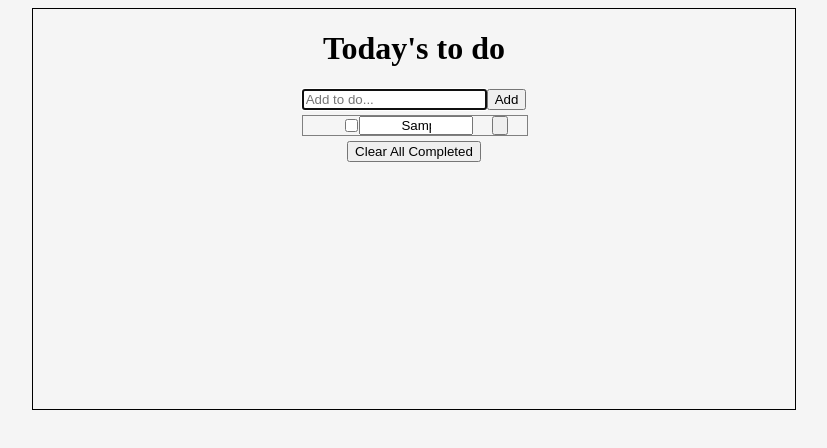
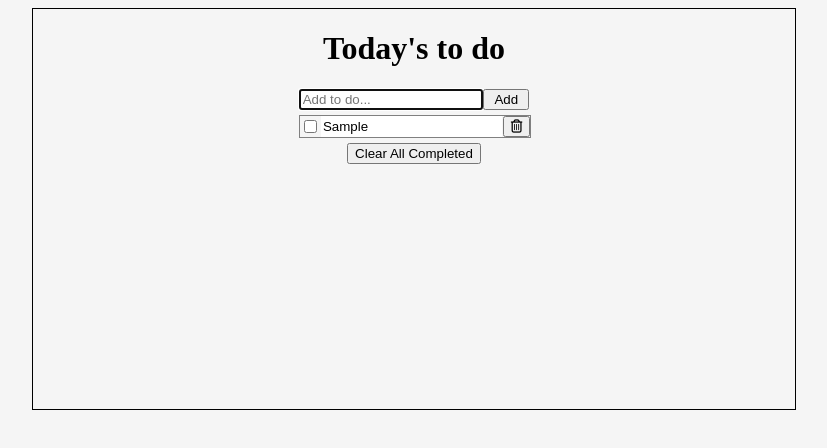
Before and after one commit to sjdev2212/Todo-list, a website built with webpack: page src/index.html in a window 1280 px wide. Both pictures are taken after typing "Sample" into the empty fields and a click on the button "Add". Shown: the whole page, without its empty margins (226-1053 px from the left). Built offline with nearby package versions, Linux system fonts and the light colour scheme.

Commit message:
Create remove all function added sytles added functionality to edit input

```diff
--- a/src/index.html
+++ b/src/index.html
@@ -4,15 +4,14 @@
     <meta charset="UTF-8" />
     <meta http-equiv="X-UA-Compatible" content="IE=edge" />
     <meta name="viewport" content="width=device-width, initial-scale=1.0" />
-
+    <script src="https://kit.fontawesome.com/86f2e91786.js" crossorigin="anonymous"></script>
     <title>To Do List</title>
   </head>
   <body>
     <main>
-
       <h1>Today's to do</h1>
       <section id="todos" class="main-todos">
-        <div id="add" class="add"></div>
+        <form id="add" class="add"></form>
         <ul class="list-todos">
 
         </ul>
@@ -21,6 +20,6 @@
 
 
     </main>
-    <script src="./src/index.js"></script>
+    <script src="./index.js"></script>
   </body>
 </html>
--- a/src/index.js
+++ b/src/index.js
@@ -7,14 +7,17 @@ const input = document.createElement('input');
 input.type = 'text';
 input.placeholder = 'Add to do...';
 input.id = 'text';
+input.setAttribute('require',true)
 const addButton = document.createElement('button');
 
 addButton.innerText = 'Add';
+addButton.type = 'submit';
 div.append(input, addButton);
 
 const listTodo = new Todos();
 
-addButton.addEventListener('click', () => {
+div.addEventListener('submit', (e) => {
+  e.preventDefault();
   listTodo.allTodos.push({
     description: input.value,
     complete: false,
--- a/src/interactive.js
+++ b/src/interactive.js
@@ -2,9 +2,6 @@ const ulTodos = document.querySelector('.list-todos');
 
 export default class Todos {
   constructor() {
-    // this.description= description;
-    // this.completed = false;
-    // this.id = id;
     this.allTodos = [];
   }
 
@@ -39,11 +36,23 @@ export default class Todos {
     inputText.type = 'text';
     inputText.classList = 'text';
     inputText.value = chore.description;
+    inputText.addEventListener('keyup', () => {
+      chore.description = inputText.value;
+      this.saveLocal();
+    });
     const deleteBtn = document.createElement('button');
+    const deleteIcon = document.createElement('i');
+    deleteIcon.classList = 'far fa-trash-alt trashcan';
+    deleteBtn.appendChild(deleteIcon);
     deleteBtn.classList = 'delete-button';
     deleteBtn.addEventListener('click', () => {
       this.deleteChore(chore);
     });
+    const deleteAll = document.getElementById('completed');
+    deleteAll.addEventListener('click', () => {
+      this.deleteChecked(chore);
+    });
+
     div.append(liId, inputCheck, inputText, deleteBtn);
     ulTodos.appendChild(div);
   }
@@ -61,7 +70,23 @@ export default class Todos {
 
   deleteChore(el) {
     this.allTodos = this.allTodos.filter((elem) => elem !== el);
+    this.updateId();
 
+    this.saveLocal();
+    this.createHtml();
+  }
+
+  updateId() {
+    let index = 1;
+    this.allTodos.forEach((item) => {
+      item.id = index;
+      index += 1;
+    });
+  }
+
+  deleteChecked() {
+    this.allTodos = this.allTodos.filter((elem) => elem.complete === false);
+    this.updateId();
     this.saveLocal();
     this.createHtml();
   }
--- a/src/style.css
+++ b/src/style.css
@@ -16,9 +16,15 @@ main {
   padding: 0;
 }
 
+.add {
+  width: 100%;
+  display: flex;
+  justify-content: space-between;
+}
+
 .items {
   display: flex;
-  justify-content: space-evenly;
+  justify-content: space-between;
   border: 1px solid gray;
   list-style: none;
   width: 100%;
@@ -26,19 +32,21 @@ main {
   padding: 0;
 }
 
+.add button {
+  margin: 0;
+  padding: 0;
+  width: 20%;
+}
+
+#text {
+  box-sizing: border-box;
+  width: 80%;
+}
+
 .text {
-  padding: 0 40px;
-  width: 30px;
-  margin-left: -20px;
+  border: none;
 }
 
 .text-check {
-  /* padding: 0 40px;
-  width: 30px;
-  margin-left: -20px; */
   text-decoration: line-through;
 }
-
-.ides {
-  display: none;
-}
```
Also changed, not shown: package.json (+4 -3 lines), dist/main.js.
